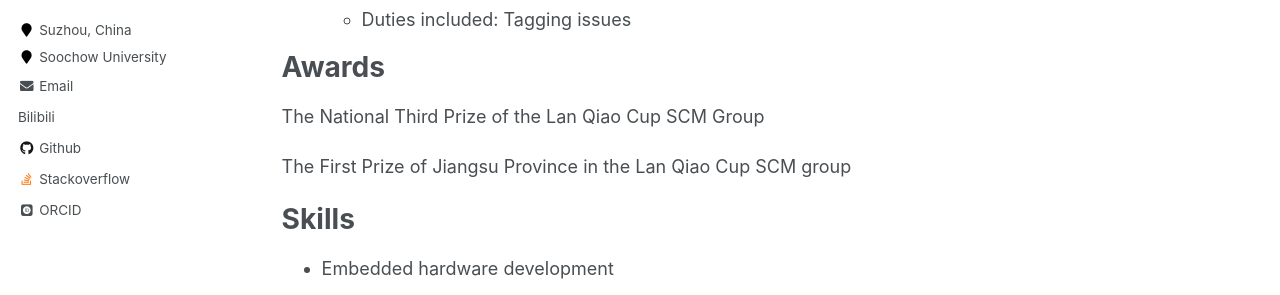
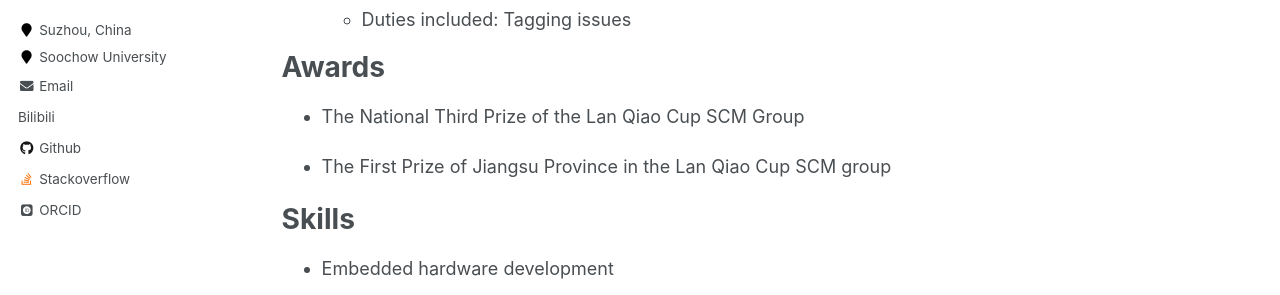
Before and after one commit to Steve-George/steve-george.github.io, a Jekyll site: the page built from _pages/cv.md, in a window 1280 px wide. Shown: the part 375-670 px from the top of the page. Built offline with Jekyll 4.4.1, drawn with Linux system fonts in a browser that asks for light colours; some web fonts are replaced.

Commit message:
Update cv.md

```diff
--- a/_pages/cv.md
+++ b/_pages/cv.md
@@ -24,9 +24,9 @@ Work experience
 Awards
 ======
 
-The National Third Prize of the Lan Qiao Cup SCM Group
+* The National Third Prize of the Lan Qiao Cup SCM Group
 
-The First Prize of Jiangsu Province in the Lan Qiao Cup SCM group
+* The First Prize of Jiangsu Province in the Lan Qiao Cup SCM group
 
 
 
```
